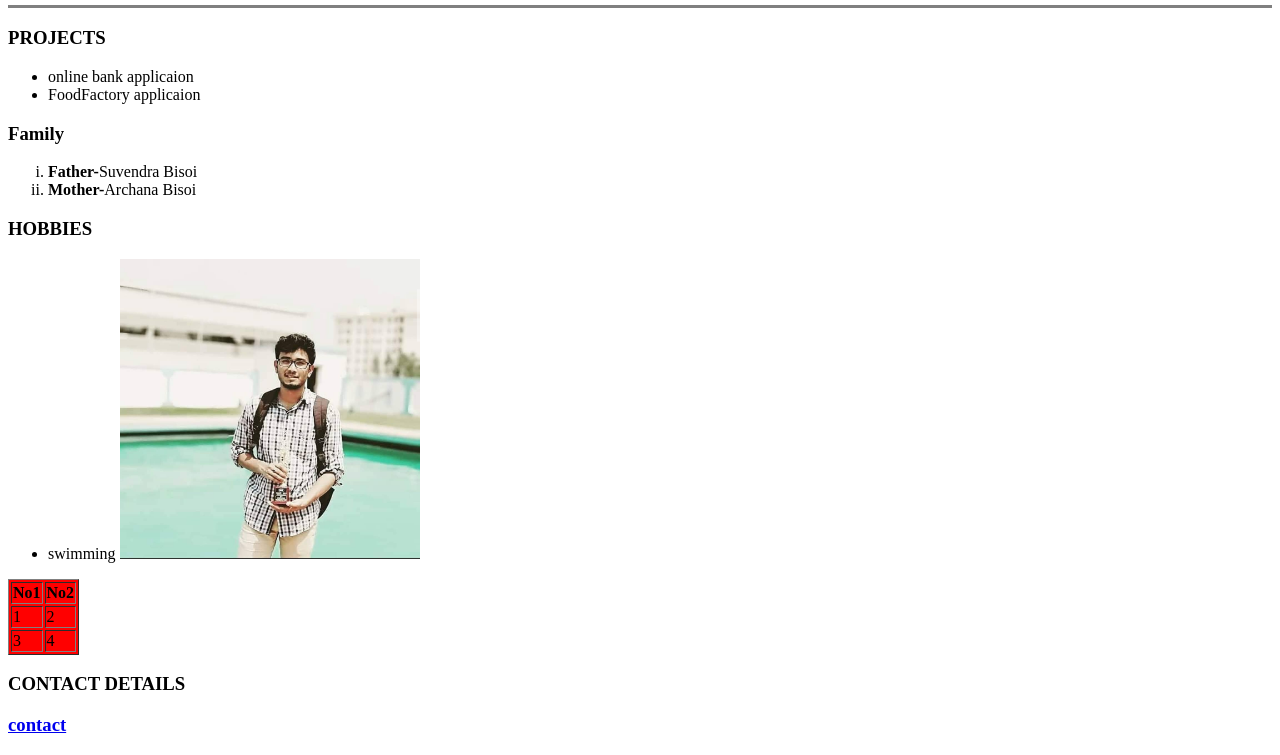
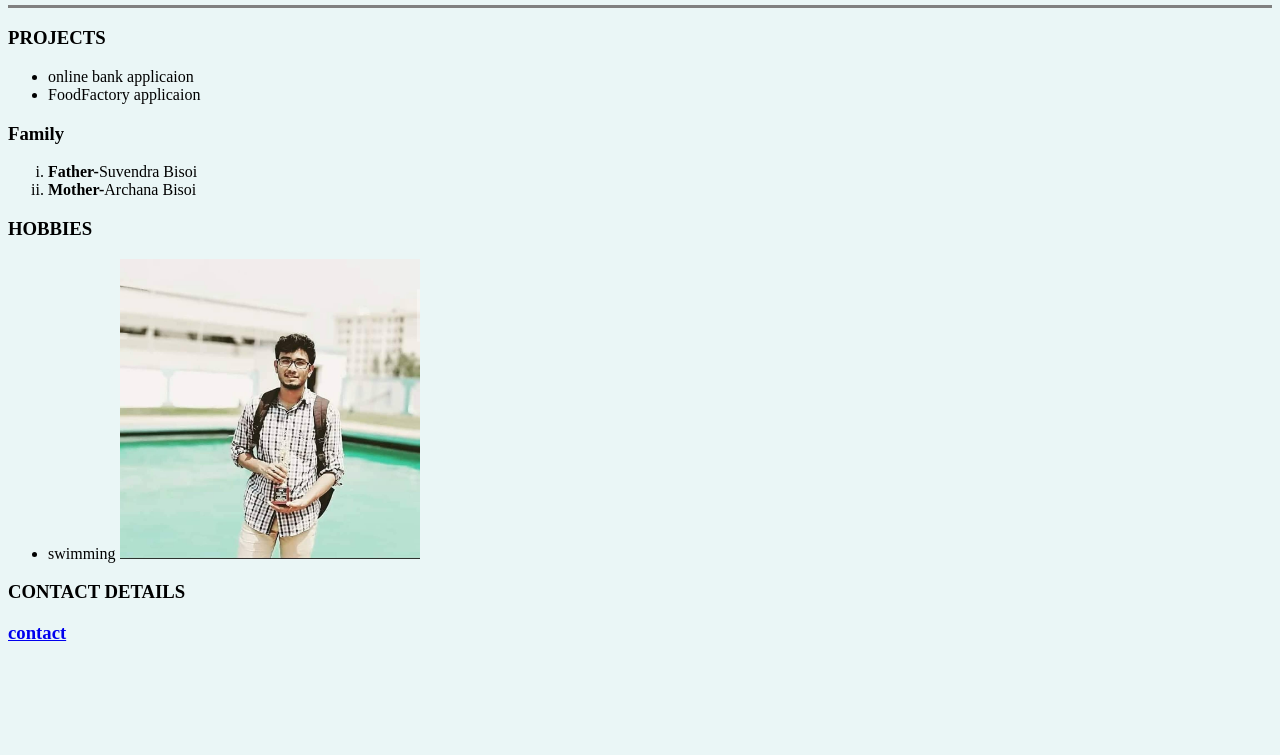
Before and after one commit to Subrat97/CV, a plain HTML site: page index.html in a window 1280 px wide. Shown: the part 540-1295 px from the top of the page. After the commit the page ends 1203 px from the top, so only its background shows below. Drawn offline with Linux system fonts and the light colour scheme.

Commit message:
some update

```diff
--- a/index.html
+++ b/index.html
@@ -7,7 +7,7 @@
   <title>My personal blog</title>
 </head>
 
-<body>
+<body style="background-color: #eaf6f6;">
   <table cellspacing="20">
     <tr>
       <td><img src="images folder\subrat.png" alt="my profile pic" width="300" height="300"></td>
@@ -75,26 +75,6 @@
 
   </ul>
 
-  <table border=1 bgcolor="red">
-
-    <thead>
-      <tr>
-        <th>No1</th>
-        <th>No2</th>
-      </tr>
-    </thead>
-    <tbody>
-      <tr>
-        <td>1</td>
-        <td>2</td>
-      </tr>
-      <tr>
-        <td>3</td>
-        <td>4</td>
-      </tr>
-    </tbody>
-
-  </table>
   <h3>CONTACT DETAILS</h3>
   <h3><a href="contactme.html" target="_blank"> contact</a></h3>
 </body>
```
